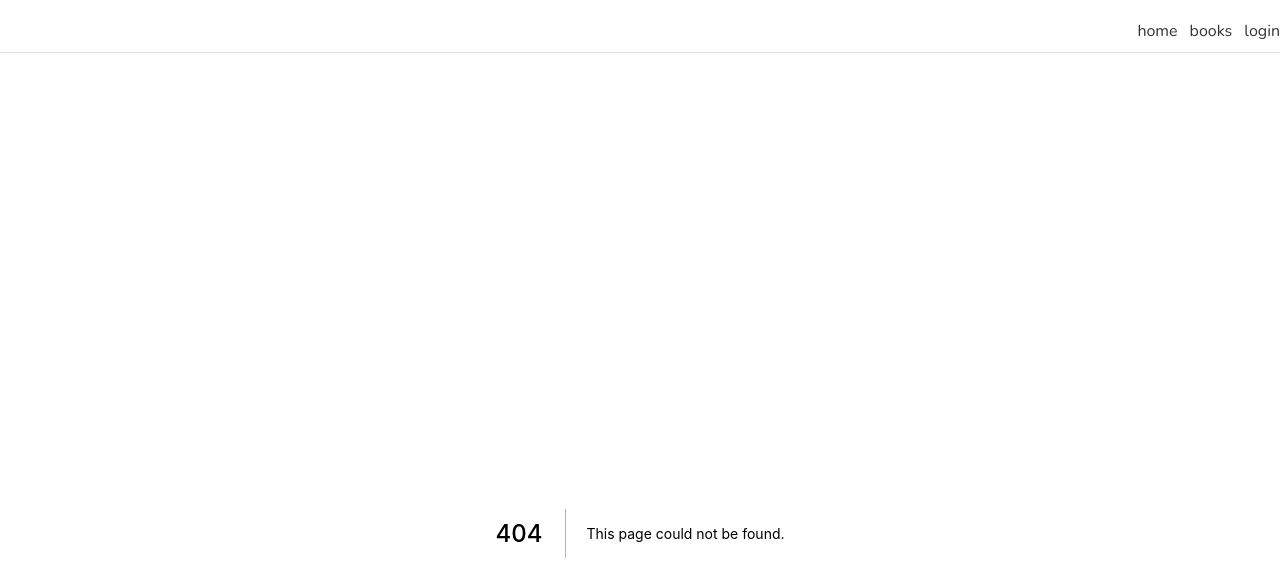
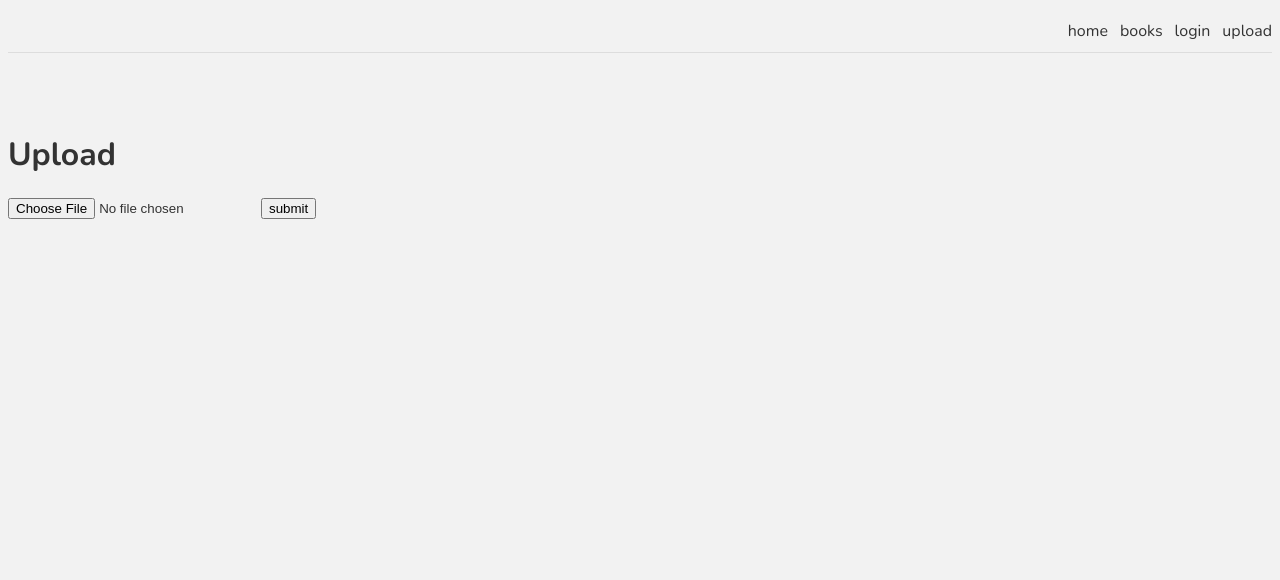
Before and after one commit to BBennettChiba/next-book-annotator, a Next.js app: page /upload in a window 1280 px wide. Before the commit this address had no page. Shown: the top 580 px of the page. Built offline with nearby package versions, Linux system fonts and the light colour scheme.

Commit message:
got basic upload working

```diff
--- a/components/Navbar.tsx
+++ b/components/Navbar.tsx
@@ -12,6 +12,7 @@ const Navbar: FC<Props> = ({ children }) => {
         <Link href="/">home</Link>
         <Link href="/books">books</Link>
         <Link href="/login">login</Link>
+        <Link href="/upload">upload</Link>
       </nav>
       {children}
     </>
--- a/package.json
+++ b/package.json
@@ -11,7 +11,9 @@
   },
   "dependencies": {
     "@prisma/client": "^3.14.0",
+    "@types/formidable": "^2.0.5",
     "bcrypt": "^5.0.1",
+    "formidable": "^2.0.1",
     "next": "12.1.6",
     "rangy": "^1.3.0",
     "react": "18.1.0",
--- a/pages/api/books/[title]/[chapter]/comment.ts
+++ b/pages/api/books/[title]/[chapter]/comment.ts
@@ -17,7 +17,7 @@ const handler = async (req: NextApiRequest, res: NextApiResponse) => {
         chapter,
       },
     });
-    console.log(comments)
+    console.log(comments);
     return res.status(200).json(comments);
   }
   if (req.method !== "POST") return;
--- /dev/null
+++ b/pages/upload/index.tsx
@@ -0,0 +1,35 @@
+import { useState, ChangeEvent } from "react";
+
+const Upload = () => {
+  const [file, setFile] = useState<File>();
+
+  function handleInput(e: ChangeEvent<HTMLInputElement>) {
+    if (!e.target.files) return;
+    let thisFile = e.target.files[0];
+    if (!thisFile) return;
+    setFile(thisFile);
+  }
+
+  async function upload() {
+    if (!file) return;
+    const body = new FormData();
+    body.append("file", file);
+    const response = await (
+      await fetch("/api/upload", {
+        method: "POST",
+        body,
+      })
+    ).json();
+    console.log(response);
+  }
+
+  return (
+    <div>
+      <h1>Upload</h1>
+      <input type="file" onChange={handleInput} />
+      <button onClick={upload}>submit</button>
+    </div>
+  );
+};
+
+export default Upload;
```
Also changed, not shown: pages/api/upload.ts (added, +31 -0 lines), pages/books/[title]/[chapter].tsx (+3 -7 lines), 1 other file (tests, documents, lock files or other folders).
